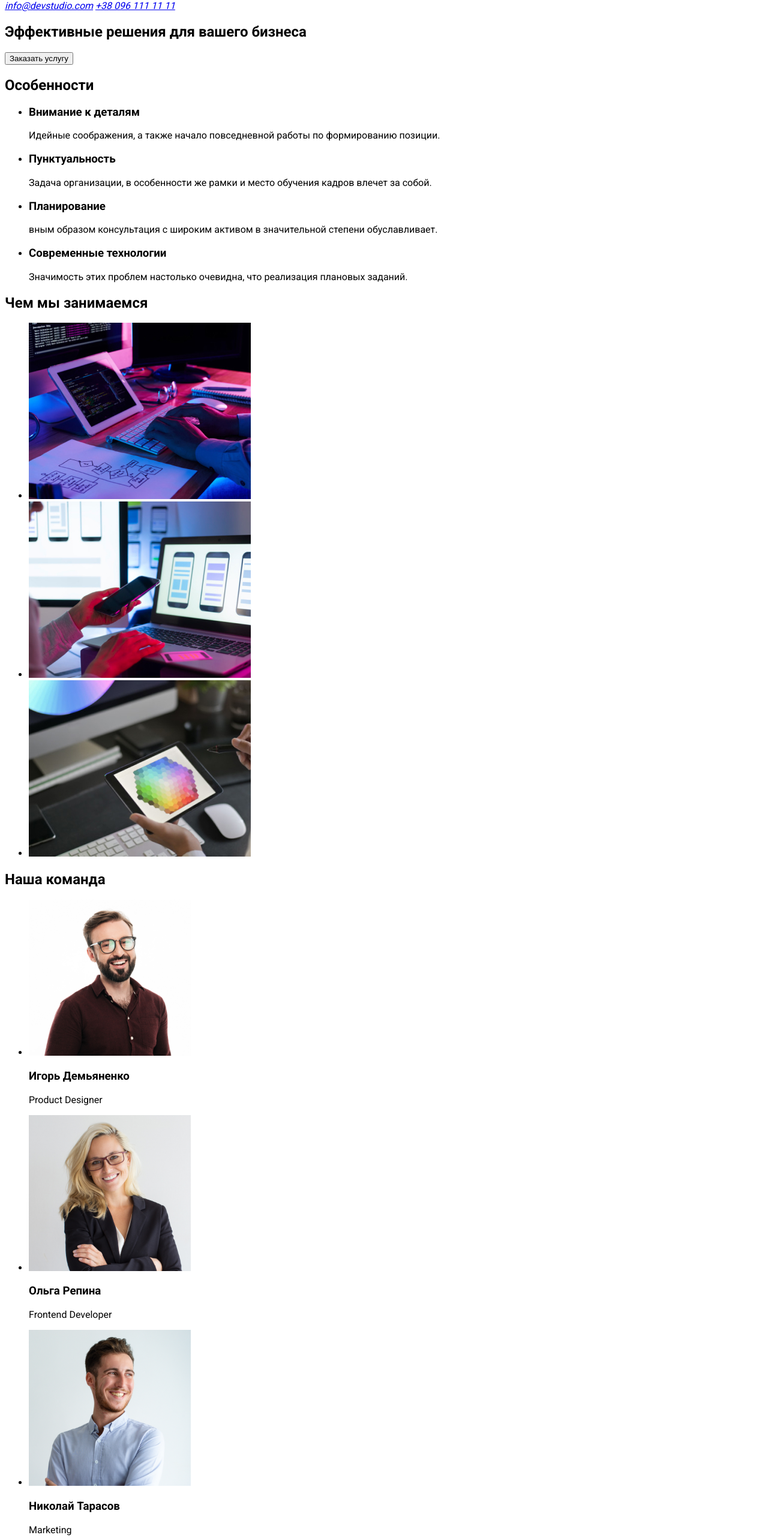
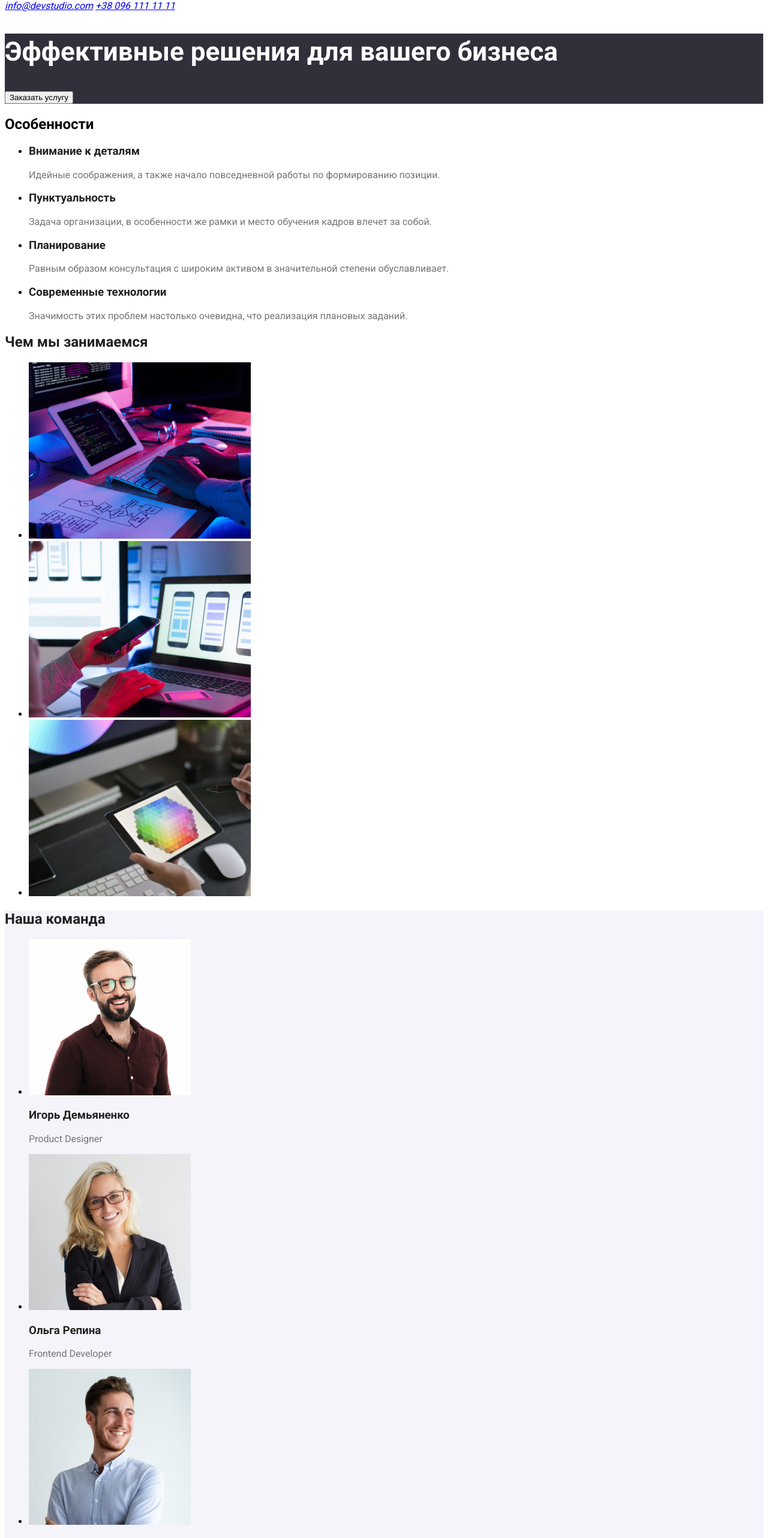
Before and after one commit to Bohatyrenko/goit-markup-hw-02, a plain HTML site: page index.html in a window 1280 px wide. Shown: the part 116-2680 px from the top of the page at 60% size. Drawn offline with Linux system fonts and the light colour scheme.

Commit message:
Добавляет цвета текста

```diff
--- a/css/style.css
+++ b/css/style.css
@@ -1,4 +1,66 @@
+/* main-text #212121 */
+/* second-text #757575 */
+/* background-color #ffffff */
+/* second-background-color #2F303A */
+/* nav-button #2196F3 */
+/* third-background-color #F5F4FA */
+
+:root {
+  --main-text-color: #212121;
+  --second-text-color: #757575;
+  --background-color: #ffffff;
+  --second-background-color: #2f303a;
+  --nav-button-color: #2196f3;
+  --third-background-color: #f5f4fa;
+}
+
 body {
-  font-family: "Raleway", sans-serif;
   font-family: "Roboto", sans-serif;
 }
+
+.logo {
+  font-family: "Raleway", sans-serif;
+}
+
+.nav-link {
+  color: var(--main-text-color);
+}
+
+.title {
+  color: var(--main-text-color);
+}
+.hero {
+  background-color: var(--second-background-color);
+}
+.hero-title {
+  font-weight: 900;
+  font-size: 44px;
+  line-height: 60px;
+  color: var(--background-color);
+}
+
+.features {
+}
+
+.features-title {
+  color: var(--main-text-color);
+}
+
+.features-description {
+  color: var(--second-text-color);
+}
+
+.team {
+  background-color: var(--third-background-color);
+}
+.team-name {
+  color: var(--main-text-color);
+}
+
+.team-position {
+  color: var(--second-text-color);
+}
+
+.footer {
+  color: var(--second-background-color);
+}
--- a/index.html
+++ b/index.html
@@ -14,7 +14,7 @@
     <!-- Шапка сайта -->
     <header>
       <nav>
-        <a href="./index.html">WebStudio</a>
+        <a class="logo" href="./index.html">WebStudio</a>
         <ul>
           <li><a href="">Студия</a></li>
           <li><a href="">Портфолио</a></li>
@@ -30,39 +30,39 @@
     <!-- Главный контент -->
     <main>
       <!-- Герой -->
-      <section>
-        <h1>Эффективные решения для вашего бизнеса</h1>
+      <section class="hero">
+        <h1 class="hero-title">Эффективные решения для вашего бизнеса</h1>
         <p><button>Заказать услугу</button></p>
       </section>
 
       <!-- Особенности -->
-      <section>
+      <section class="features">
         <h2>Особенности</h2>
         <ul>
           <li>
-            <h3>Внимание к деталям</h3>
-            <p>
+            <h3 class="features-title">Внимание к деталям</h3>
+            <p class="features-description">
               Идейные соображения, а также начало повседневной работы по
               формированию позиции.
             </p>
           </li>
           <li>
-            <h3>Пунктуальность</h3>
-            <p>
+            <h3 class="features-title">Пунктуальность</h3>
+            <p class="features-description">
               Задача организации, в особенности же рамки и место обучения кадров
               влечет за собой.
             </p>
           </li>
           <li>
-            <h3>Планирование</h3>
-            <p>
-              вным образом консультация с широким активом в значительной степени
-              обуславливает.
+            <h3 class="features-title">Планирование</h3>
+            <p class="features-description">
+              Равным образом консультация с широким активом в значительной
+              степени обуславливает.
             </p>
           </li>
           <li>
-            <h3>Современные технологии</h3>
-            <p>
+            <h3 class="features-title">Современные технологии</h3>
+            <p class="features-description">
               Значимость этих проблем настолько очевидна, что реализация
               плановых заданий.
             </p>
@@ -72,7 +72,7 @@
 
       <!-- Чем мы занимаемся -->
       <section>
-        <h2>Чем мы занимаемся</h2>
+        <h2 class="title">Чем мы занимаемся</h2>
         <ul>
           <li>
             <img src="./images/lesson1.jpg" alt="Lessons 1" width="370" />
@@ -87,28 +87,28 @@
       </section>
 
       <!-- Наша команда-->
-      <section>
-        <h2>Наша команда</h2>
+      <section class="team">
+        <h2 class="title">Наша команда</h2>
         <ul>
           <li>
             <img src="./images/colleague1.jpg" alt="colleague1" width="270" />
-            <h3>Игорь Демьяненко</h3>
-            <p>Product Designer</p>
+            <h3 class="team-name">Игорь Демьяненко</h3>
+            <p class="team-position">Product Designer</p>
           </li>
           <li>
             <img src="./images/colleague2.jpg" alt="colleague2" width="270" />
-            <h3>Ольга Репина</h3>
-            <p>Frontend Developer</p>
+            <h3 class="team-name">Ольга Репина</h3>
+            <p class="team-position">Frontend Developer</p>
           </li>
           <li>
             <img src="./images/colleague3.jpg" alt="colleague3" width="270" />
-            <h3>Николай Тарасов</h3>
-            <p>Marketing</p>
+            <h3 class="team-name">Николай Тарасов</h3>
+            <p class="team-position">Marketing</p>
           </li>
           <li>
             <img src="./images/colleague4.jpg" alt="colleague4" width="270" />
-            <h3>Михаил Ермаков</h3>
-            <p>UI Designer</p>
+            <h3 class="team-name">Михаил Ермаков</h3>
+            <p class="team-position">UI Designer</p>
           </li>
         </ul>
       </section>
@@ -116,12 +116,14 @@
 
     <!-- Футер -->
     <footer>
-      <a href="./index.html">WebStudio</a>
-      <address>
-        г. Киев, пр-т Леси Украинки, 26<br />
-        <a href="mailto:info@example.com">info@example.com</a><br />
-        <a href="tel:+380991111111">+38 099 111 11 11</a>
-      </address>
+      <section class="footer">
+        <a class="logo" href="./index.html">WebStudio</a>
+        <address>
+          г. Киев, пр-т Леси Украинки, 26<br />
+          <a href="mailto:info@example.com">info@example.com</a><br />
+          <a href="tel:+380991111111">+38 099 111 11 11</a>
+        </address>
+      </section>
     </footer>
   </body>
 </html>
```
